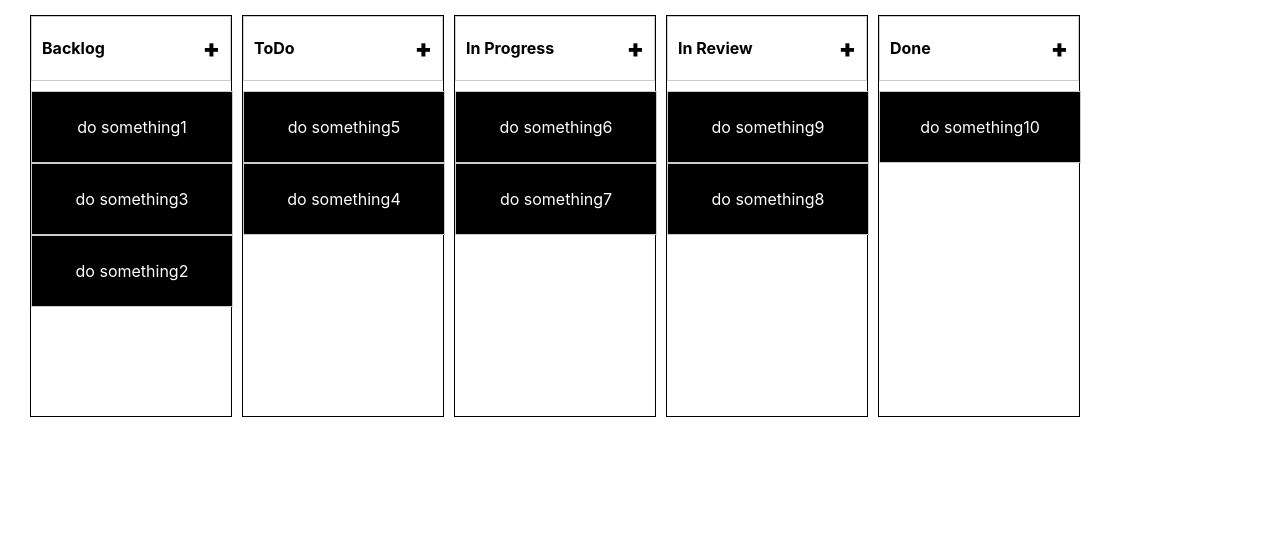
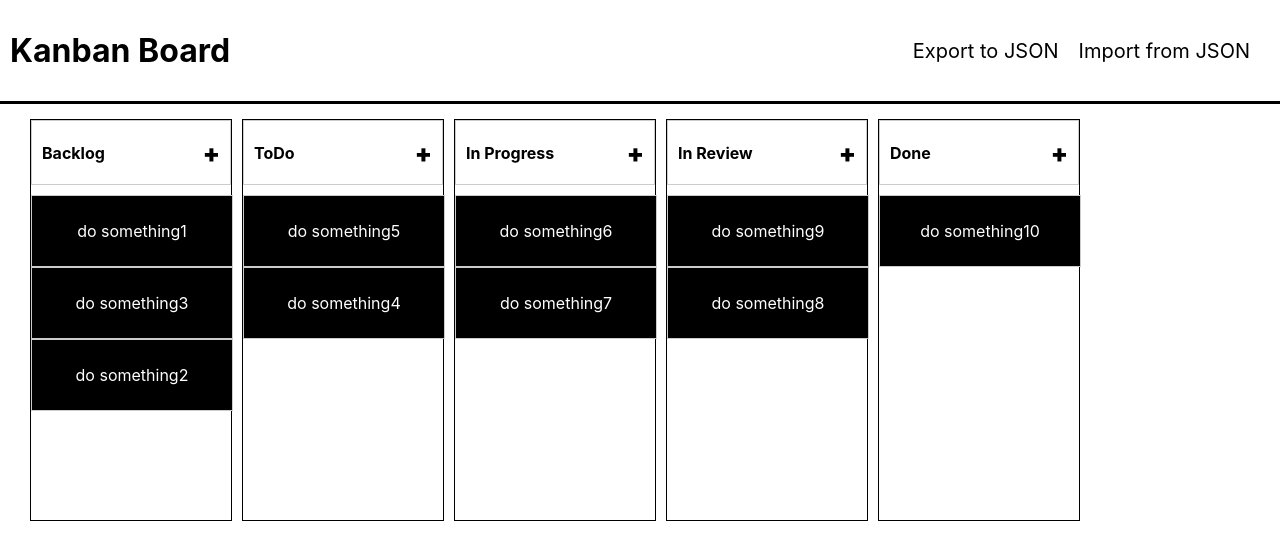
Before and after one commit to MohamedElshazly/Kanban-Board, a React (Create React App) app: page / in a window 1280 px wide. Shown: the top 560 px of the page. Built offline with nearby package versions, Linux system fonts and the light colour scheme.

Commit message:
added exporting and importing from and to json functionality

```diff
--- a/src/components/CardDetails.js
+++ b/src/components/CardDetails.js
@@ -10,7 +10,7 @@ export default function CardDetails({item, id}) {
   return (
     <div className='card-details' id={`card-details-${id}`}>
         <div className="card-details-content">
-          <div className="header">
+          <div className="card-header">
             <h1>{item.name}</h1>
             <h3>{item.priority} Priority</h3>
             <h4>belongs to the <strong>'{item.status}'</strong> status</h4>
--- a/src/components/KanbanBoard.js
+++ b/src/components/KanbanBoard.js
@@ -1,22 +1,22 @@
-import React, { useState, useCallback, useEffect } from 'react';
+import React, { useState, useCallback, useEffect, useRef } from 'react';
 import KanbanColumn from './KanbanColumn';
-import {ItemTypes} from './ItemTypes';
+import { ItemTypes } from './ItemTypes';
 import update from 'immutability-helper';
-import {v4 as uuidv4} from 'uuid';
+import { v4 as uuidv4 } from 'uuid';
 import '../styles/board.css';
 
 //define our state
 const tasksList = [
     { id: uuidv4(), name: "do something1", status: "backlog", priority: "highest" },
-    { id: uuidv4(), name: "do something2", status: "backlog", priority: "noprio"},
-    { id: uuidv4(), name: "do something3", status: "backlog", priority: "high"},
-    { id: uuidv4(), name: "do something4", status: "todo", priority: "noprio"},
-    { id: uuidv4(), name: "do something5", status: "todo", priority: "high"},
-    { id: uuidv4(), name: "do something6", status: "in_progress", priority: "highest"},
-    { id: uuidv4(), name: "do something7", status: "in_progress", priority: "noprio"},
-    { id: uuidv4(), name: "do something8", status: "in_review", priority: "noprio"},
-    { id: uuidv4(), name: "do something9", status: "in_review", priority: "low"},
-    { id: uuidv4(), name: "do something10", status: "done", priority: "low"},
+    { id: uuidv4(), name: "do something2", status: "backlog", priority: "noprio" },
+    { id: uuidv4(), name: "do something3", status: "backlog", priority: "high" },
+    { id: uuidv4(), name: "do something4", status: "todo", priority: "noprio" },
+    { id: uuidv4(), name: "do something5", status: "todo", priority: "high" },
+    { id: uuidv4(), name: "do something6", status: "in_progress", priority: "highest" },
+    { id: uuidv4(), name: "do something7", status: "in_progress", priority: "noprio" },
+    { id: uuidv4(), name: "do something8", status: "in_review", priority: "noprio" },
+    { id: uuidv4(), name: "do something9", status: "in_review", priority: "low" },
+    { id: uuidv4(), name: "do something10", status: "done", priority: "low" },
 ];
 
 const labels = {
@@ -30,16 +30,16 @@ const priorities = ['highest', 'high', 'low', 'noprio']
 
 export default function KanbanBoard() {
     const [columns] = useState([
-        {title: 'backlog', accepts:[ItemTypes.BACKLOG, ItemTypes.TODO, ItemTypes.IN_REVIEW, ItemTypes.IN_PROGRESS]},
-        {title: 'todo', accepts:[ItemTypes.BACKLOG, ItemTypes.TODO, ItemTypes.IN_REVIEW, ItemTypes.IN_PROGRESS]},
-        {title: 'in_progress', accepts:[ItemTypes.BACKLOG, ItemTypes.TODO, ItemTypes.IN_REVIEW, ItemTypes.IN_PROGRESS]},
-        {title: 'in_review', accepts:[ItemTypes.BACKLOG, ItemTypes.TODO, ItemTypes.IN_REVIEW, ItemTypes.IN_PROGRESS]},
-        {title: 'done', accepts:[ItemTypes.IN_REVIEW]},
+        { title: 'backlog', accepts: [ItemTypes.BACKLOG, ItemTypes.TODO, ItemTypes.IN_REVIEW, ItemTypes.IN_PROGRESS] },
+        { title: 'todo', accepts: [ItemTypes.BACKLOG, ItemTypes.TODO, ItemTypes.IN_REVIEW, ItemTypes.IN_PROGRESS] },
+        { title: 'in_progress', accepts: [ItemTypes.BACKLOG, ItemTypes.TODO, ItemTypes.IN_REVIEW, ItemTypes.IN_PROGRESS] },
+        { title: 'in_review', accepts: [ItemTypes.BACKLOG, ItemTypes.TODO, ItemTypes.IN_REVIEW, ItemTypes.IN_PROGRESS] },
+        { title: 'done', accepts: [ItemTypes.IN_REVIEW] },
     ]);
     const [tasks, setTaskStatus] = useState(tasksList);
 
     useEffect(() => {
-        let orderedTasks = [...tasks].sort((a, b) =>  priorities.indexOf(a.priority) - priorities.indexOf(b.priority) )
+        let orderedTasks = [...tasks].sort((a, b) => priorities.indexOf(a.priority) - priorities.indexOf(b.priority))
         setTaskStatus(orderedTasks);
     }, [])
 
@@ -53,23 +53,76 @@ export default function KanbanBoard() {
         setTaskStatus(newTasks);
     }, [tasks]);
     const addTask = useCallback((name, status, priority) => {
-        let task = {id: uuidv4(), name:name, status:status, priority: priority};
-        let newTasks = update(tasks, {$push: [task]});
-        let orderedTasks = [...newTasks].sort((a, b) =>  priorities.indexOf(a.priority) - priorities.indexOf(b.priority) )
+        let task = { id: uuidv4(), name: name, status: status, priority: priority };
+        let newTasks = update(tasks, { $push: [task] });
+        let orderedTasks = [...newTasks].sort((a, b) => priorities.indexOf(a.priority) - priorities.indexOf(b.priority))
         setTaskStatus(orderedTasks);
     }, [tasks]);
 
+    const downloadFile = () => {
+
+        const fileName = "data";
+        const json = JSON.stringify(tasks, null, 2);
+        const blob = new Blob([json], { type: "application/json" });
+        const href = URL.createObjectURL(blob);
+
+        const link = document.createElement("a");
+        link.href = href;
+        link.download = fileName + ".json";
+        document.body.appendChild(link);
+        link.click();
+
+        document.body.removeChild(link);
+        URL.revokeObjectURL(href);
+    }
+
+    const inputRef = useRef(null);
+
+    const handleClick = () => {
+        inputRef.current.click();
+    };
+
+    const handleFileChange = event => {
+
+        const fileReader = new FileReader();
+        const { files } = event.target;
+
+        fileReader.readAsText(files[0], "UTF-8");
+        fileReader.onload = e => {
+            const content = JSON.parse(e.target.result);
+            setTaskStatus(content);
+        };
+    };
+
         return (
             <div className="board">
-            {columns.map(({title, accepts}, index) => (
+                <div className="header">
+                    <h1 className="font-black">Kanban Board</h1>
+                    <div className="links">
+                        <ul>
+                            <li className="export" onClick={downloadFile}>Export to JSON</li>
+                            <input
+                                style={{ display: 'none' }}
+                                ref={inputRef}
+                                type="file"
+                                onChange={handleFileChange}
+                            />
+                            <li className="import" onClick={handleClick}>Import from JSON</li>
+                        </ul>
+                    </div>
+                </div>
+                <div className="kanban">
+                    {columns.map(({ title, accepts }, index) => (
                         <KanbanColumn key={index}
                             accept={accepts}
                             status={title}
                             header={labels[title]}
-                    tasks = {tasks}
+                            tasks={tasks}
                             changeTaskStatus={changeTaskStatus}
                             addTask={addTask} />
                     ))}
+                </div>
+
 
             </div>
         )
--- a/src/styles/board.css
+++ b/src/styles/board.css
@@ -1,5 +1,47 @@
 .board{
+    display: grid;
+    grid-template-rows: 1fr 4fr 1fr;
+
+}
+.header{
+    display: flex;
+    align-items: center;
+    justify-content: space-between;
+    grid-column: 1 / span 1;
+    padding: 0 10px;
+    border-bottom: 3px solid #000;
+
+}
+.links ul{
+    display: flex;
+    align-items: baseline;
+    gap: 20px;
+    padding: 0 20px;
+    list-style-type: none;
+    font-size: 20px;
+}
+.links .export{
+    width: max-content;
+    transition: border-bottom 0.02s;
+}
+.links .export:hover{
+    cursor: pointer;
+    border-bottom: 2px solid #000;
+}
+.links .import{
+    width: max-content;
+    transition: border-bottom 0.02s;
+}
+.links .import:hover{
+    cursor: pointer;
+    border-bottom: 2px solid #000;
+}
+
+
+.kanban{
     display: flex;
     gap: 10px;
     margin: 15px 0 0 30px;
+    grid-column: 1 / span 1;
+    grid-row: 2 / span 1;
 }
```
Lines whose indentation alone changed are shown as unchanged.
